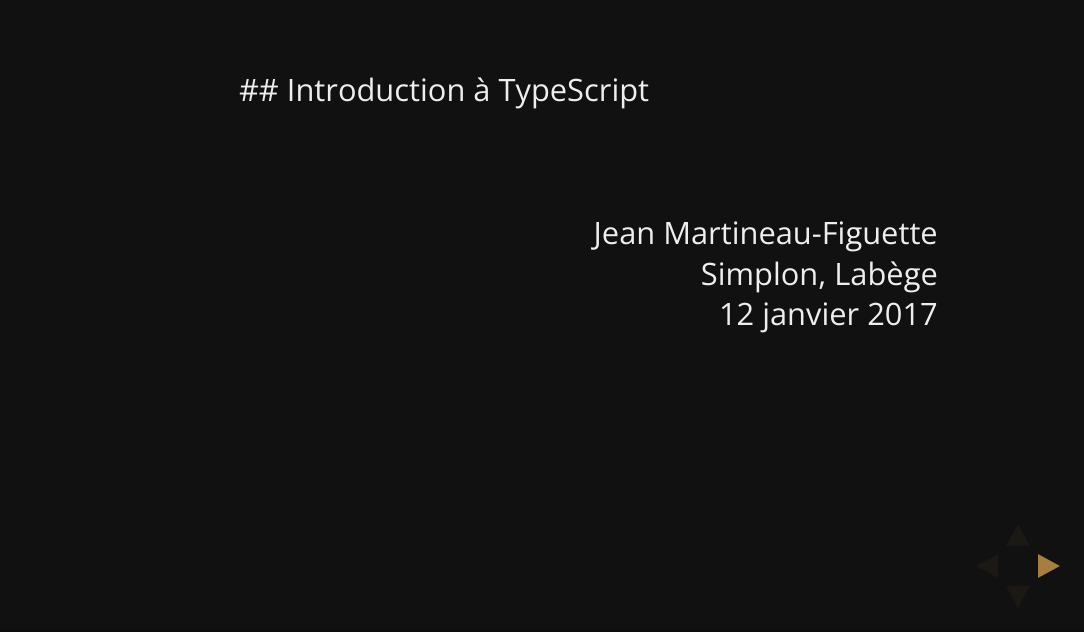
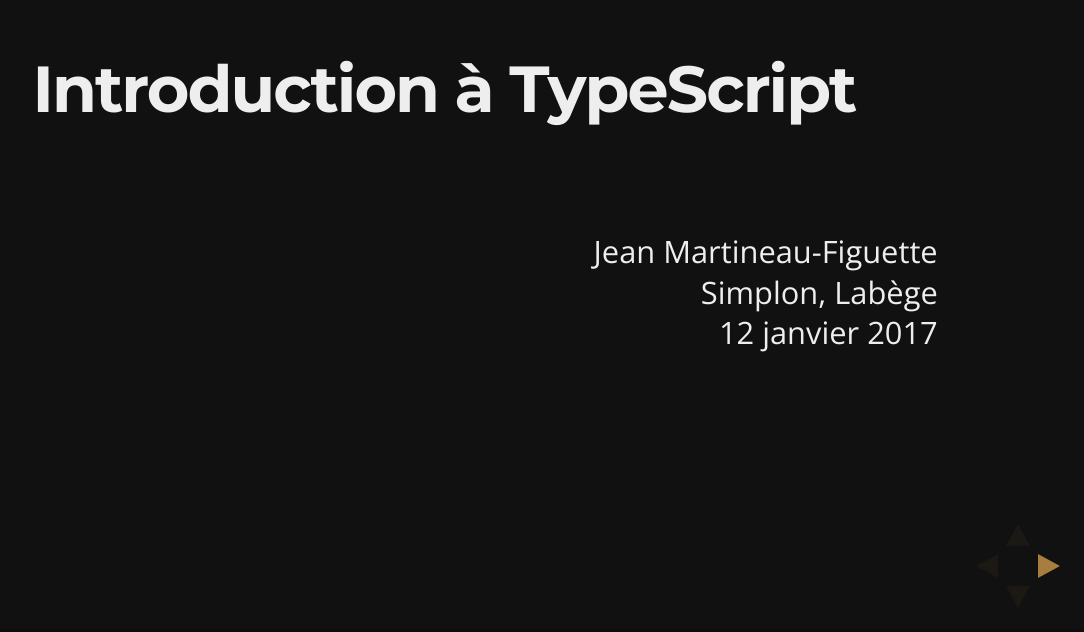
Before and after one commit to euZebe/talks, a website: page typescript@simplon/index.html in a window 1280 px wide. Shown: the part 168-800 px from the top of the page, without its empty margins (196-1280 px from the left). Drawn offline with nearby package versions, Linux system fonts and the light colour scheme.

Commit message:
favicon for global index page

```diff
--- a/typescript@simplon/index.html
+++ b/typescript@simplon/index.html
@@ -5,7 +5,7 @@
 		<meta name="viewport" content="width=device-width, initial-scale=1.0, maximum-scale=1.0, user-scalable=no">
 
 		<title>Introduction à TypeScript</title>
-		<link rel="icon" href="assets/favicon.png" />
+		<link rel="icon" href="../favicon.png" />
 
 		<link rel="stylesheet" href="css/reveal.css">
 		<link rel="stylesheet" href="css/theme/night.css">
@@ -29,7 +29,7 @@
 			<div class="slides">
 
 <section>
-	## Introduction à TypeScript
+	<h2> Introduction à TypeScript</h2>
 	<p class="right">
 		Jean Martineau-Figuette
 		<br>Simplon, Labège
```
Also changed, not shown: index.html (+1 -0 lines), favicon.png (renamed from typescript@simplon/assets/favicon.png).
